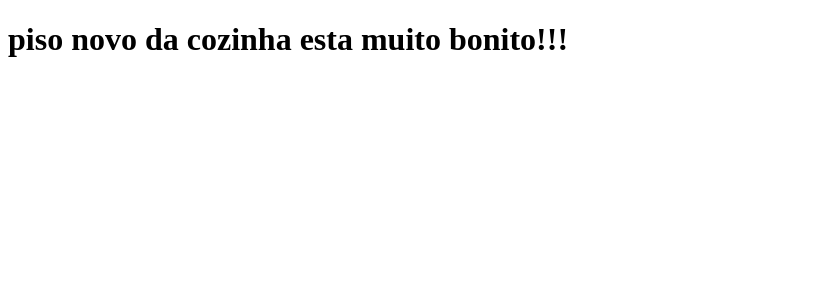
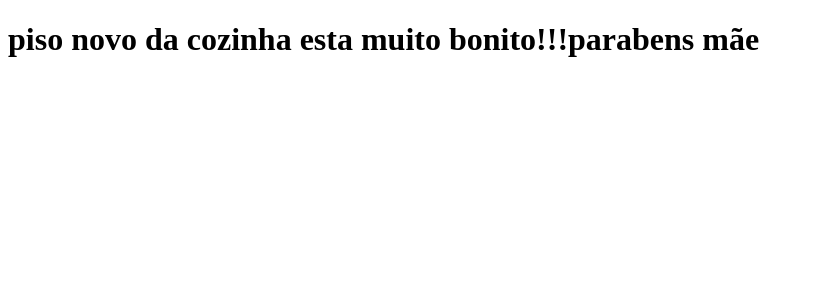
Before and after one commit to juliotorres8k/projeto-inicial, a Next.js app: page / in a window 1280 px wide. Shown: the top 300 px of the page, without its empty margins (0-814 px from the left). Built offline with nearby package versions, Linux system fonts and the light colour scheme.

Commit message:
modifica a frase

```diff
--- a/pages/index.js
+++ b/pages/index.js
@@ -1,4 +1,4 @@
 function Home ()   {
-    return <h1>piso novo da cozinha esta muito bonito!!!</h1>
+    return <h1>piso novo da cozinha esta muito bonito!!!parabens mãe</h1>
 }
 export default Home;
```
